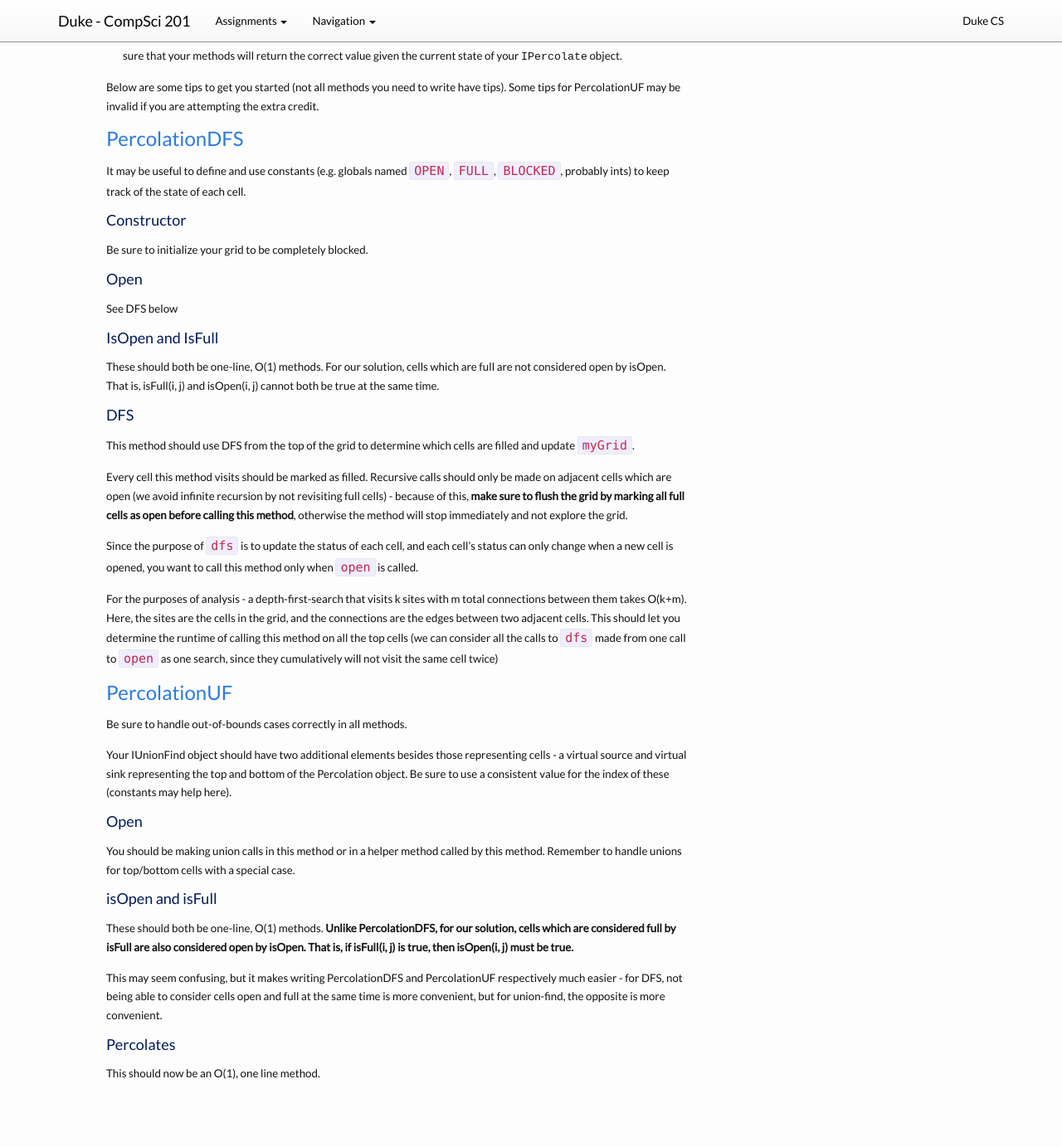
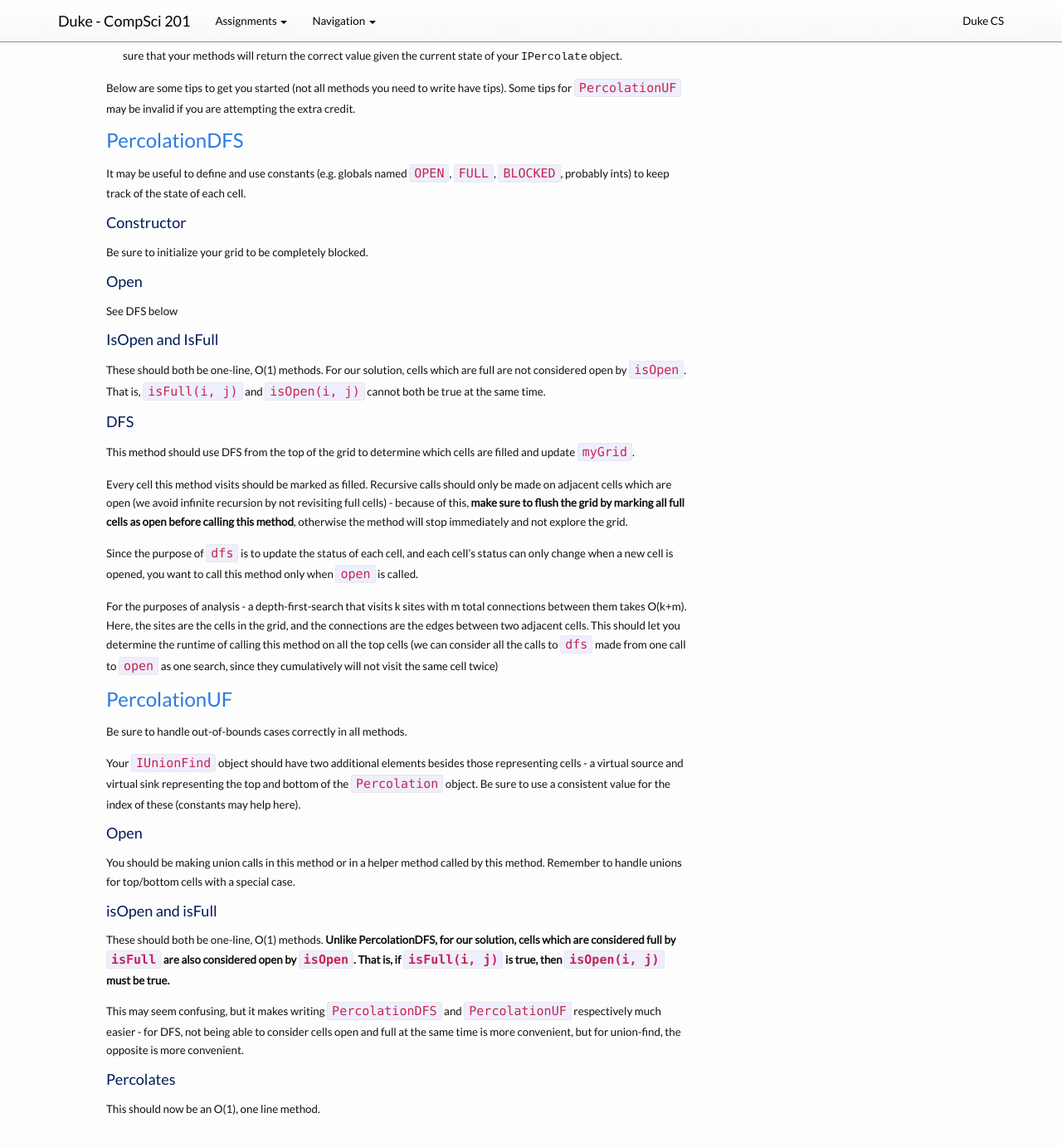
Before and after one commit to compsci201/compsci201.github.io, a Jekyll site: the page built from percolation/1-ipercolate.md, in a window 1280 px wide and 1400 px high, scrolled down 618 px. Shown: the top 1383 px of the window at 83% size. Built offline with Jekyll 4.4.1, drawn with Linux system fonts in a browser that asks for light colours; nearby versions of some CDN libraries; before the commit the page ends 1975 px from its top, so only the background shows below that.

Commit message:
hightlight some code

```diff
--- a/percolation/1-ipercolate.md
+++ b/percolation/1-ipercolate.md
@@ -28,7 +28,7 @@ You will complete brute-force ([PercolationDFS](/percolation/code/PercolationDFS
 <li> The methods can be called in any order. That is, you could call <tt>percolates</tt> twice in a row and then <tt>isFull</tt>, so make sure that your methods will return the correct value given the current state of your <tt>IPercolate</tt> object.</li>
 </ol>
 
-Below are some tips to get you started (not all methods you need to write have tips). Some tips for PercolationUF may be invalid if you are attempting the extra credit.
+Below are some tips to get you started (not all methods you need to write have tips). Some tips for <code>PercolationUF</code> may be invalid if you are attempting the extra credit.
 
 ###[PercolationDFS](/percolation/code/PercolationDFS.html)
 
@@ -44,7 +44,7 @@ See DFS below
 
 ####IsOpen and IsFull
 
-These should both be one-line, O(1) methods. For our solution, cells which are full are not considered open by isOpen. That is, isFull(i, j) and isOpen(i, j) cannot both be true at the same time.
+These should both be one-line, O(1) methods. For our solution, cells which are full are not considered open by <code>isOpen</code>. That is, <code>isFull(i, j)</code> and <code>isOpen(i, j)</code> cannot both be true at the same time.
 
 ####DFS
 
@@ -60,7 +60,7 @@ For the purposes of analysis - a depth-first-search that visits k sites with m t
 
 Be sure to handle out-of-bounds cases correctly in all methods.
 
-Your IUnionFind object should have two additional elements besides those representing cells - a virtual source and virtual sink representing the top and bottom of the Percolation object. Be sure to use a consistent value for the index of these (constants may help here).
+Your <code>IUnionFind</code> object should have two additional elements besides those representing cells - a virtual source and virtual sink representing the top and bottom of the <code>Percolation</code> object. Be sure to use a consistent value for the index of these (constants may help here).
 
 ####Open
 
@@ -68,9 +68,9 @@ You should be making union calls in this method or in a helper method called by
 
 ####isOpen and isFull
 
-These should both be one-line, O(1) methods. <b> Unlike PercolationDFS, for our solution, cells which are considered full by isFull are also considered open by isOpen. That is, if isFull(i, j) is true, then isOpen(i, j) must be true.</b>
+These should both be one-line, O(1) methods. <b> Unlike PercolationDFS, for our solution, cells which are considered full by <code>isFull</code> are also considered open by <code>isOpen</code>. That is, if <code>isFull(i, j)</code> is true, then <code>isOpen(i, j)</code> must be true.</b>
 
-This may seem confusing, but it makes writing PercolationDFS and PercolationUF respectively much easier - for DFS, not being able to consider cells open and full at the same time is more convenient, but for union-find, the opposite is more convenient.
+This may seem confusing, but it makes writing <code>PercolationDFS</code> and <code>PercolationUF</code> respectively much easier - for DFS, not being able to consider cells open and full at the same time is more convenient, but for union-find, the opposite is more convenient.
 
 ####Percolates
 
```
Also changed, not shown: percolation/4-analysis.md (+1 -1 lines).
